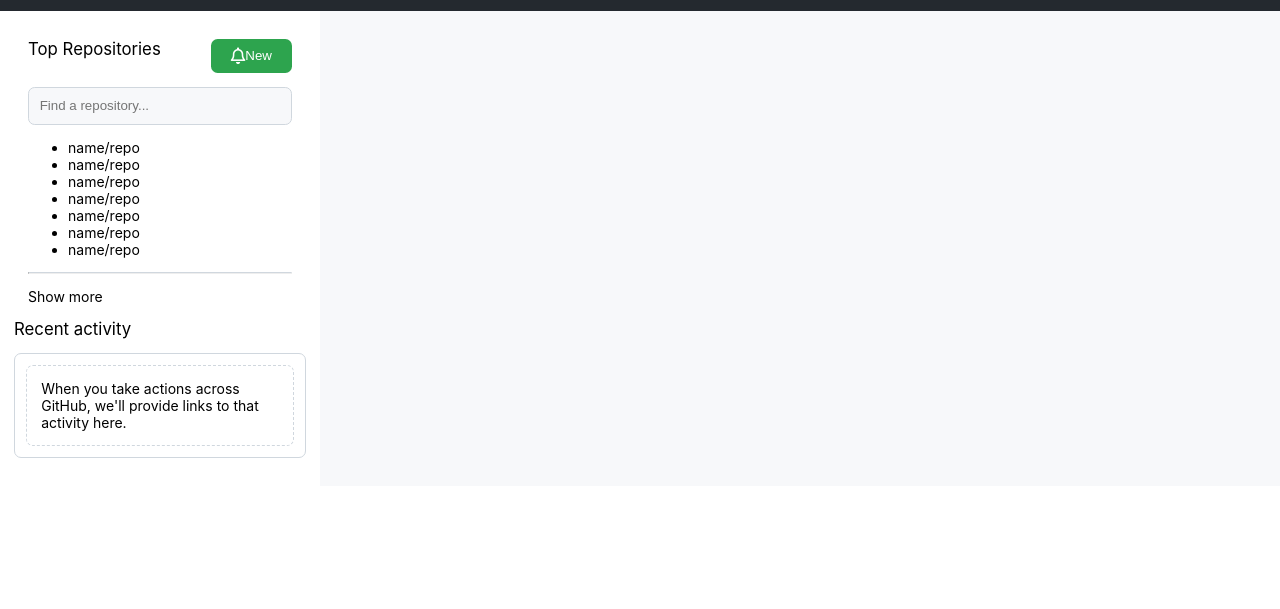
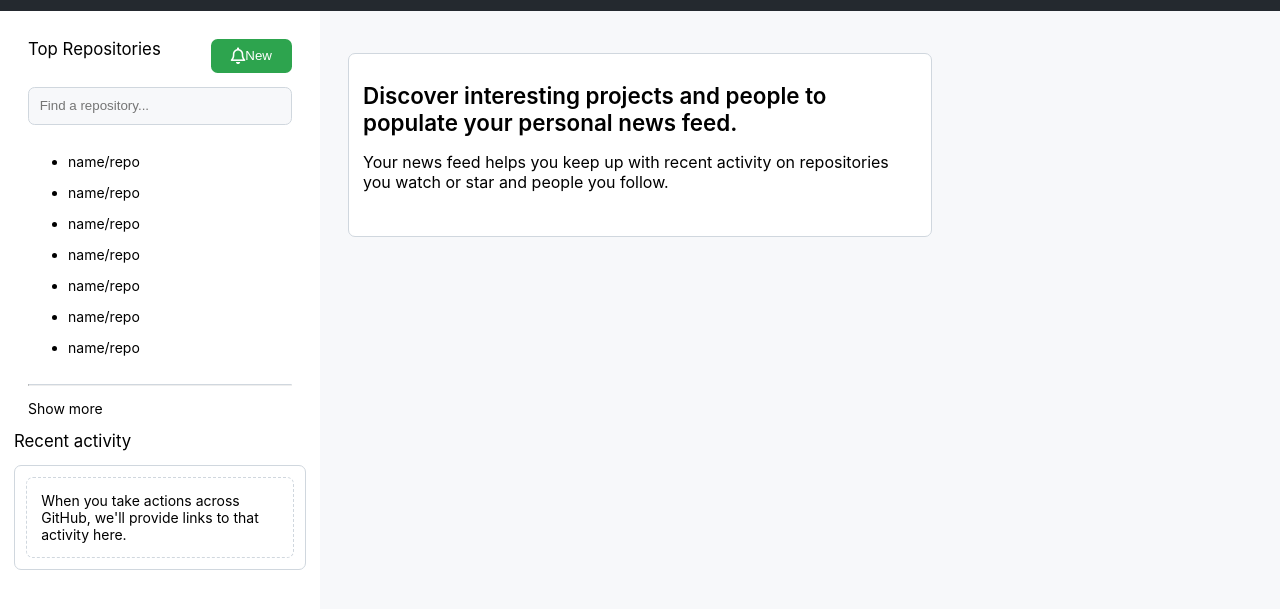
Before and after one commit to immrsam/github-clone, a website built with Vite: page index.html in a window 1280 px wide. Shown: the part 45-654 px from the top of the page. Built offline with nearby package versions, Linux system fonts and the light colour scheme.

Commit message:
added additional content and modified responive layout for media breakpoints

```diff
--- a/index.html
+++ b/index.html
@@ -51,6 +51,15 @@
           </div>
         </div>
       </div>
+      <div class="dashboard-middle">
+        <div class="container">
+          <h2 class="bold">Discover interesting projects and people to populate your personal news feed.</h2>
+          <p class="f4">
+            Your news feed helps you keep up with recent activity on repositories you watch or star and people you
+            follow.
+          </p>
+        </div>
+      </div>
     </main>
   </body>
   <script src="/main.js"></script>
--- a/style.css
+++ b/style.css
@@ -30,6 +30,14 @@
   font-size: 1em;
 }
 
+p {
+  display: block;
+  margin-block-start: 1em;
+  margin-block-end: 1em;
+  margin-inline-start: 0px;
+  margin-inline-end: 0px;
+}
+
 body {
   font-family: -apple-system, BlinkMacSystemFont, "Segoe UI", "Noto Sans", Helvetica, Arial, sans-serif,
     "Apple Color Emoji", "Segoe UI Emoji";
@@ -40,6 +48,10 @@
   background: var(--dark);
   color: white;
   text-align: center;
+}
+
+.f4 {
+  font-size: 16px;
 }
 
 .row {
@@ -77,6 +89,7 @@
   margin-top: 1em;
   display: grid;
   grid-template-columns: 100%;
+  height: 100vh;
 }
 
 .container {
@@ -105,6 +118,11 @@
   border: 1px dashed var(--color-border-default);
   padding: 1em;
   border-radius: 0.5em;
+}
+
+.bold {
+  font-weight: 600;
+  font-size: 1.6em;
 }
 
 #repositories {
@@ -166,12 +184,6 @@
 }
 
 @media only screen and (min-width: 768px) {
-  .main {
-    /* background-color: blue; */
-  }
-}
-
-@media only screen and (min-width: 1012px) {
   #repositories {
     display: none;
   }
@@ -180,25 +192,41 @@
     padding: 1em 0em;
   }
   .main {
-    grid-template-columns: 33% 33% 33%;
+    grid-template-columns: 33% 66%;
     /* background-color: yellow; */
     padding: 0;
     margin: 0;
   }
-  .container {
+  .dashboard-middle {
+    margin: 2em;
+  }
+  .dashboard-sideboard .container {
     padding: 0 1em;
     border: none;
   }
+
   .dashboard-sideboard {
+    position: sticky;
     padding: 0em 1em 1em 1em;
     background-color: white;
     max-width: 350px;
+    max-height: 100vh;
+    min-height: 50vh;
+  }
+}
+
+@media only screen and (min-width: 1012px) {
+  .main {
+    grid-template-columns: 25% 50% 25%;
+    /* background-color: green; */
   }
 }
 
 @media only screen and (min-width: 1150px) {
-  .main {
-    grid-template-columns: repeat(4, 25%);
-    /* background-color: green; */
+}
+
+@media only screen and (max-height: 600px) {
+  .dashboard-sideboard {
+    overflow: scroll;
   }
 }
```
